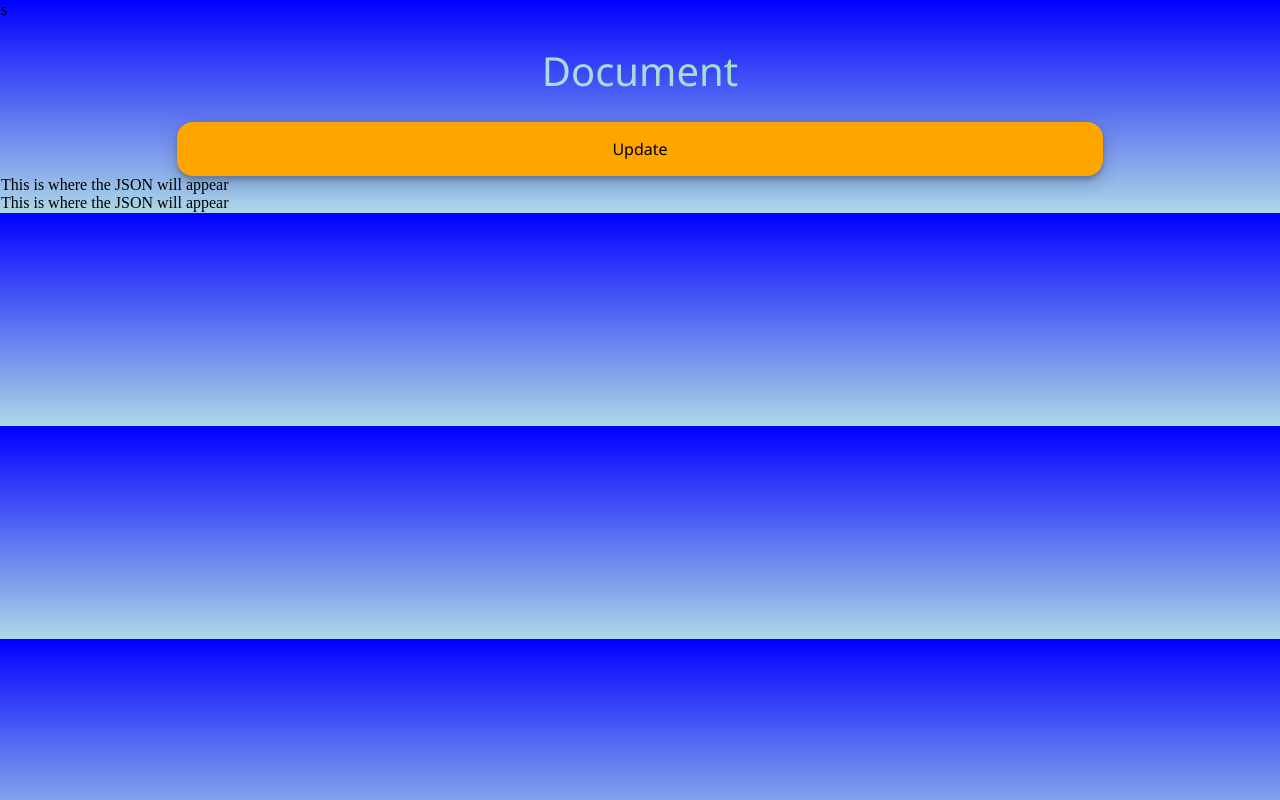
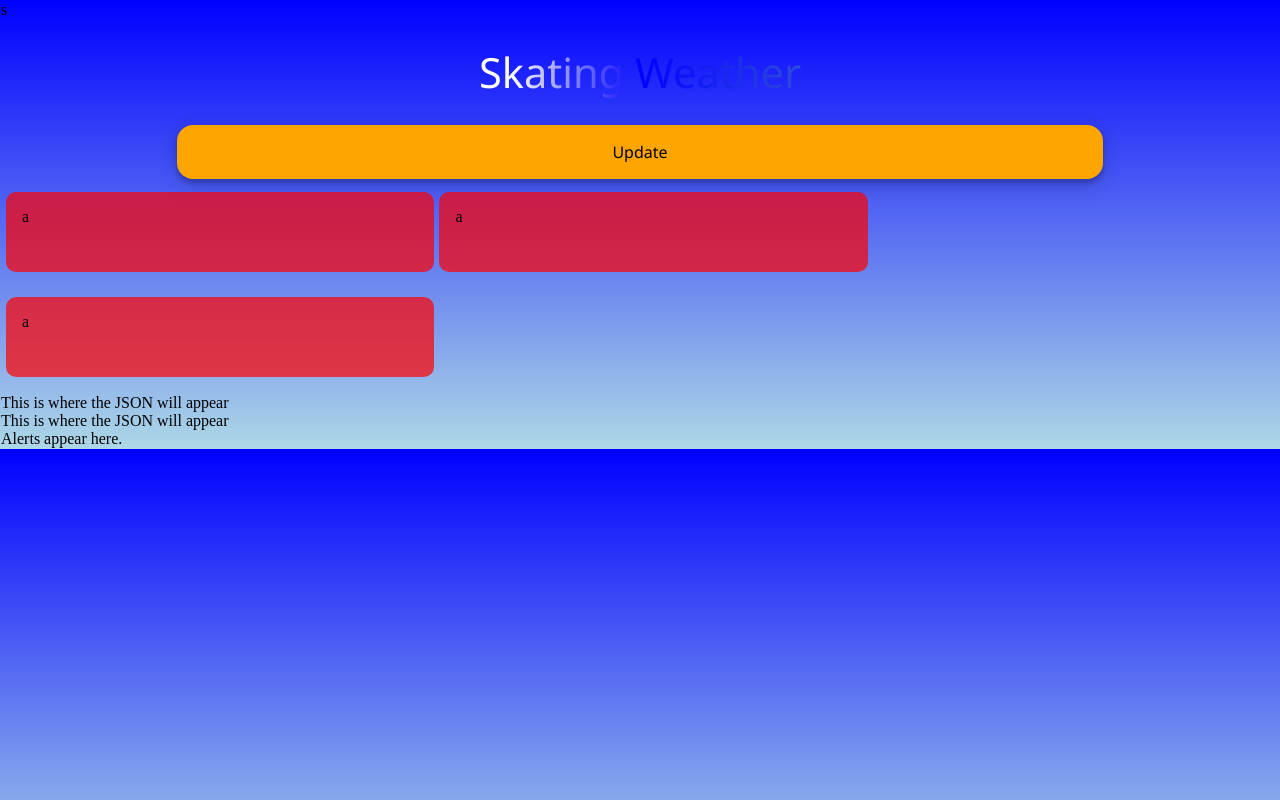
Before and after one commit to LillestKittyKat/Skating-Weather, a plain HTML site: page index.html in a window 1280 px wide. Drawn offline with Linux system fonts and the light colour scheme.

Commit message:
commit on 'main'

```diff
--- a/app.js
+++ b/app.js
@@ -5,16 +5,23 @@ var button;
 
 console.log('starting');
 
-if (!navigator.geolocation) {
-    alert("navigator.geolocation is not available");
+function updateClicked() {
+    if (!navigator.geolocation) {
+        document.getElementById('alert').innerHTML = "navigator.geolocation is not available";
+    }
+    navigator.geolocation.getCurrentPosition(setPos);
 }
-navigator.geolocation.getCurrentPosition(setPos);
+
 
 
 function setPos(position) {
-    position[0] = position.coords.latitude;
-    position[1] = position.coords.longitude;
-
+    if (position) {
+        position[0] = position.coords.latitude;
+        position[1] = position.coords.longitude;
+    } else {
+        position[0] = 50;
+        position[1] = -1;
+    }
     document.getElementById('content2').innerHTML = "Lat: " + position[0].toFixed(2) + ", Lon: " + position[1].toFixed(2);
     // loadJSON('https://api.openweathermap.org/data/2.5/forecast?lat=' + position[0] + '&lon=' + position[1] + '&appid=24af55e05930810f0386c8f7559871e0&units=metric', gotData)
     // document.write(get_json(), fn)
@@ -27,6 +34,6 @@ function setPos(position) {
 function json_process(data) {
     console.log(data);
     // document.write(data.list[0]);
-    document.getElementById('content1').innerHTML = data.list[0].clouds.all;
+    document.getElementById('content1').innerHTML = data.city.name;
 
 }
--- a/index.html
+++ b/index.html
@@ -12,12 +12,21 @@
 
 <body>
     <div class="bg">
-        <div id="header">Document</div>
-        <div class="button">
+        <div id="header">Skating Weather</div>
+        <div class="button" onclick="updateClicked()">
             Update
         </div>
-        <div id="content1">This is where the JSON will appear</div>
-        <div id="content2">This is where the JSON will appear</div>
+        <div class="row">
+            <div class="columnbox"> a</div>
+            <div class="columnbox">a </div>
+            <div class="columnbox">a </div>
+        </div>
+        <div class="row">
+            <div id="content1">This is where the JSON will appear</div>
+            <div id="content2">This is where the JSON will appear</div>
+            <div id="alerts">Alerts appear here.</div>
+        </div>
+
         <!-- <p>Test text</p> -->
     </div>
 </body>
--- a/style.css
+++ b/style.css
@@ -2,13 +2,14 @@
         text-align: center;
         margin: auto;
         padding: .6em;
-        background-image: linear-gradient(to right, blue 20%, lightblue 40%, lightgreen 90%);
+        background-image: linear-gradient(to right, white 40%, blue 50%, lightgreen 90%);
         background-clip: text;
+        text-shadow: 10px, 10px, black;
         -webkit-background-clip: text;
         -moz-background-clip: text;
         -webkit-text-fill-color: transparent;
         -moz-text-fill-color: transparent;
-        font-size: 2.5em;
+        font-size: 2.6em;
         font-family: 'Segoe UI', Tahoma, Geneva, Verdana, sans-serif;
     }
 
@@ -33,3 +34,20 @@
         margin: 1px 1px 1px 1px;
         height: max-content;
     }
+
+    .row {
+        display: inline-block;
+        width: 100%;
+    }
+
+    .columnbox {
+        width: 31%;
+        float: left;
+        height: 3em;
+        border-radius: 10px;
+        background-color: rgba(255, 0, 0, 0.7);
+        margin-top: 1%;
+        margin-left: .4%;
+        margin-bottom: 1%;
+        padding: 1em;
+    }
```
